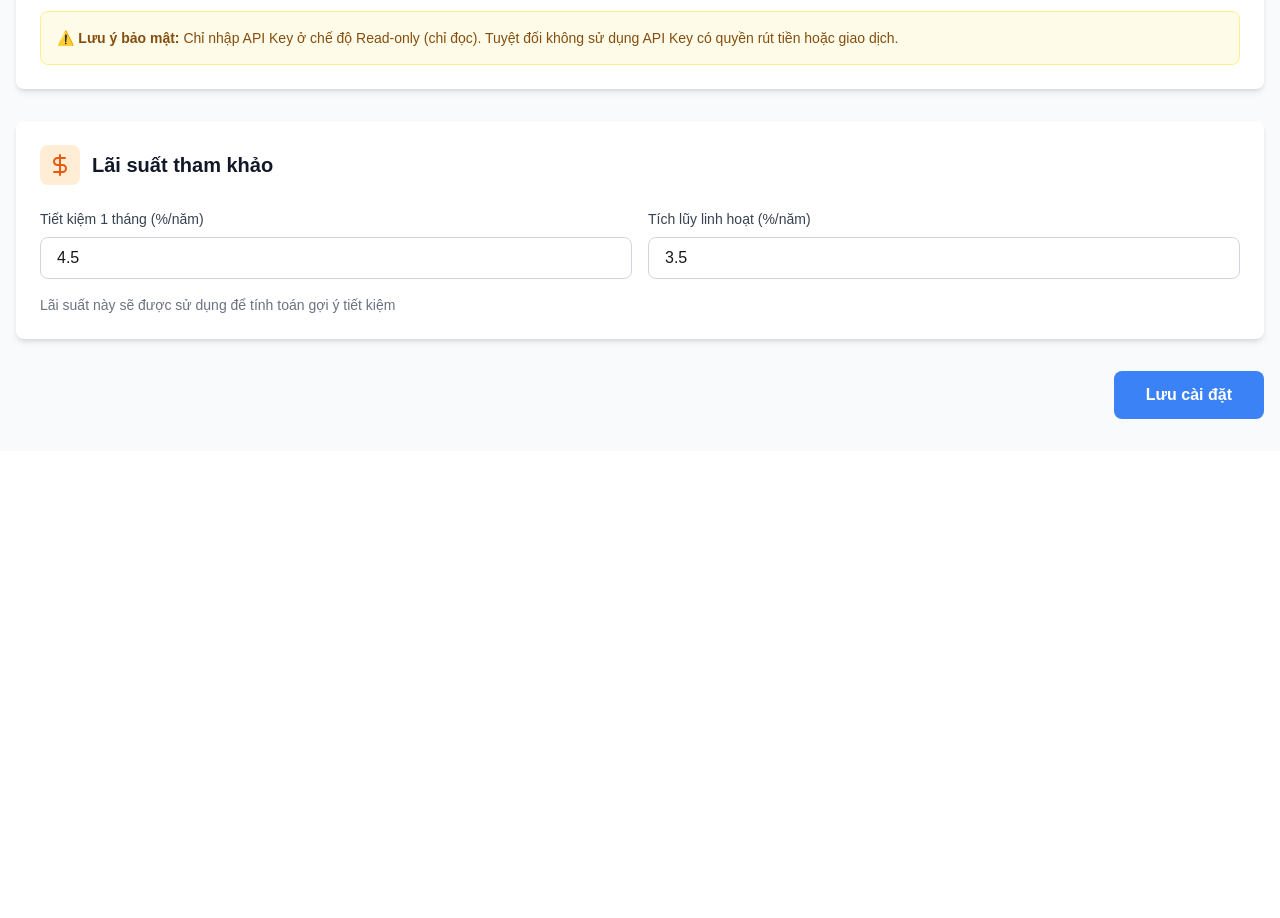
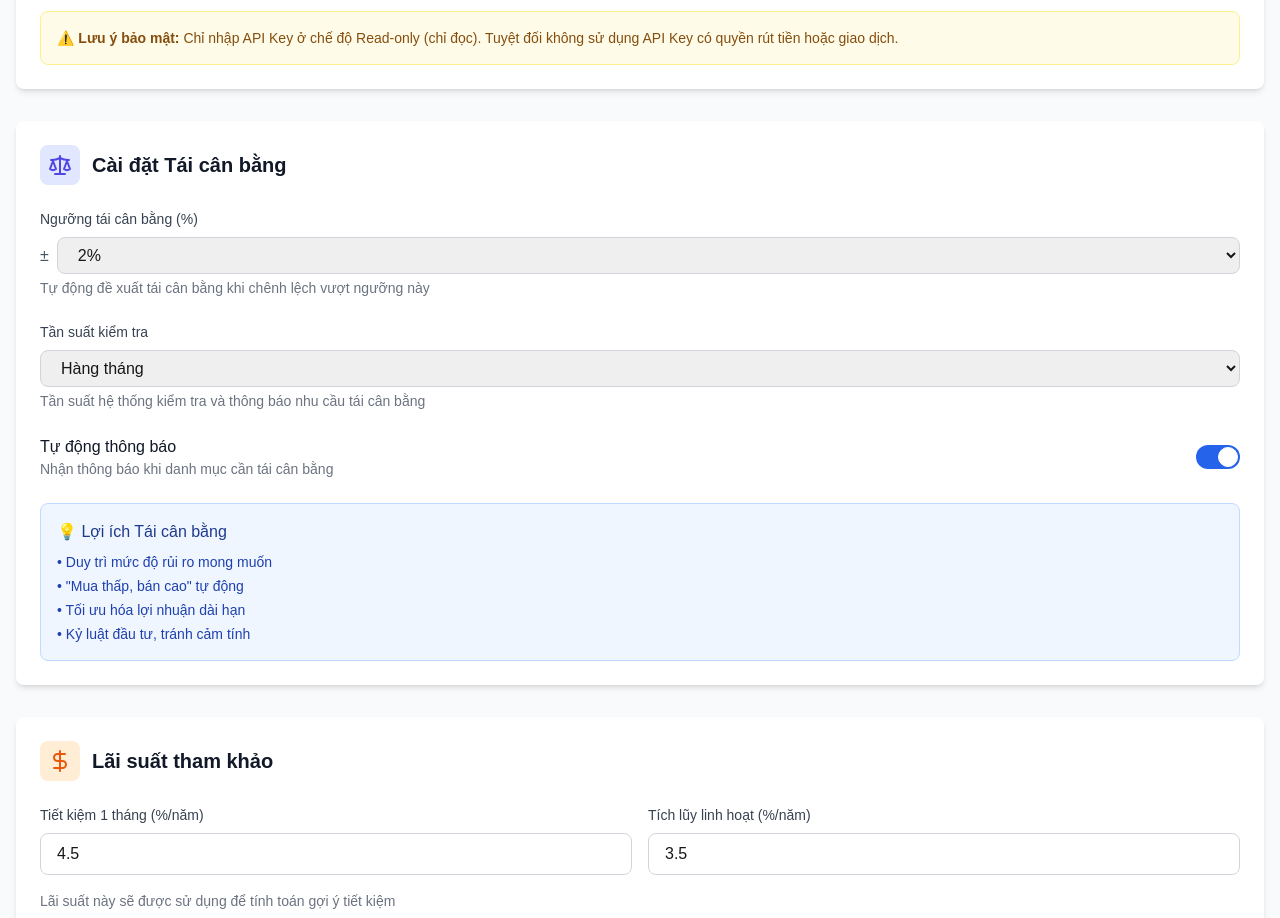
Before and after one commit to tibicrypto/quan-ly-tai-san, a Next.js app: page /settings in a window 1280 px wide. Shown: the part 1100-2018 px from the top of the page. Before the commit the page ends 1551 px from the top, so only its background shows below. Built offline with nearby package versions, Linux system fonts and the light colour scheme.

Commit message:
Move rebalance settings to settings page and add link from rebalance dashboard
Co-authored-by: tibicrypto <173438467+tibicrypto@users.noreply.github.com>

```diff
--- a/app/rebalance/page.tsx
+++ b/app/rebalance/page.tsx
@@ -250,7 +250,7 @@ export default function RebalancePage() {
         )}
       </div>
 
-      {/* Settings Card */}
+      {/* Info Cards */}
       <div className="grid grid-cols-1 md:grid-cols-2 gap-6">
         <div className="bg-blue-50 border border-blue-200 rounded-lg p-6">
           <h3 className="text-lg font-semibold text-blue-900 mb-3">⚙️ Cài đặt Tái cân bằng</h3>
@@ -268,9 +268,11 @@ export default function RebalancePage() {
               <span className="font-semibold text-blue-900">Bật</span>
             </div>
           </div>
-          <button className="mt-4 w-full bg-blue-500 text-white py-2 rounded-lg hover:bg-blue-600 transition-colors">
-            Chỉnh sửa cài đặt
-          </button>
+          <Link href="/settings">
+            <button className="mt-4 w-full bg-blue-500 text-white py-2 rounded-lg hover:bg-blue-600 transition-colors">
+              Chỉnh sửa cài đặt
+            </button>
+          </Link>
         </div>
 
         <div className="bg-green-50 border border-green-200 rounded-lg p-6">
--- a/app/settings/page.tsx
+++ b/app/settings/page.tsx
@@ -1,13 +1,16 @@
 'use client'
 
 import { useState } from 'react'
-import { Settings as SettingsIcon, Bell, DollarSign, Key } from 'lucide-react'
+import { Settings as SettingsIcon, Bell, DollarSign, Key, Scale } from 'lucide-react'
 
 export default function SettingsPage() {
   const [defaultUsdtRate, setDefaultUsdtRate] = useState('24000')
   const [enablePriceAlerts, setEnablePriceAlerts] = useState(true)
   const [enablePaymentReminders, setEnablePaymentReminders] = useState(true)
   const [reminderDaysBefore, setReminderDaysBefore] = useState('2')
+  const [rebalanceThreshold, setRebalanceThreshold] = useState('2')
+  const [rebalanceFrequency, setRebalanceFrequency] = useState('monthly')
+  const [enableRebalanceNotifications, setEnableRebalanceNotifications] = useState(true)
 
   const handleSave = () => {
     alert('Đã lưu cài đặt!')
@@ -163,6 +166,90 @@ export default function SettingsPage() {
         </div>
       </div>
 
+      {/* Rebalance Settings */}
+      <div className="bg-white rounded-lg shadow-md p-6">
+        <div className="flex items-center space-x-3 mb-6">
+          <div className="bg-indigo-100 p-2 rounded-lg">
+            <Scale className="w-6 h-6 text-indigo-600" />
+          </div>
+          <h2 className="text-xl font-semibold text-gray-900">
+            Cài đặt Tái cân bằng
+          </h2>
+        </div>
+
+        <div className="space-y-6">
+          <div>
+            <label className="block text-sm font-medium text-gray-700 mb-2">
+              Ngưỡng tái cân bằng (%)
+            </label>
+            <div className="flex items-center space-x-2">
+              <span className="text-gray-600">±</span>
+              <select
+                value={rebalanceThreshold}
+                onChange={(e) => setRebalanceThreshold(e.target.value)}
+                className="flex-1 px-4 py-2 border border-gray-300 rounded-lg focus:outline-none focus:ring-2 focus:ring-blue-500"
+              >
+                <option value="1">1%</option>
+                <option value="2">2%</option>
+                <option value="3">3%</option>
+                <option value="5">5%</option>
+                <option value="10">10%</option>
+              </select>
+            </div>
+            <p className="text-sm text-gray-500 mt-1">
+              Tự động đề xuất tái cân bằng khi chênh lệch vượt ngưỡng này
+            </p>
+          </div>
+
+          <div>
+            <label className="block text-sm font-medium text-gray-700 mb-2">
+              Tần suất kiểm tra
+            </label>
+            <select
+              value={rebalanceFrequency}
+              onChange={(e) => setRebalanceFrequency(e.target.value)}
+              className="w-full px-4 py-2 border border-gray-300 rounded-lg focus:outline-none focus:ring-2 focus:ring-blue-500"
+            >
+              <option value="weekly">Hàng tuần</option>
+              <option value="monthly">Hàng tháng</option>
+              <option value="quarterly">Hàng quý</option>
+              <option value="manual">Thủ công</option>
+            </select>
+            <p className="text-sm text-gray-500 mt-1">
+              Tần suất hệ thống kiểm tra và thông báo nhu cầu tái cân bằng
+            </p>
+          </div>
+
+          <div className="flex items-center justify-between">
+            <div>
+              <p className="font-medium text-gray-900">Tự động thông báo</p>
+              <p className="text-sm text-gray-500">
+                Nhận thông báo khi danh mục cần tái cân bằng
+              </p>
+            </div>
+            <label className="relative inline-flex items-center cursor-pointer">
+              <input
+                type="checkbox"
+                checked={enableRebalanceNotifications}
+                onChange={(e) => setEnableRebalanceNotifications(e.target.checked)}
+                className="sr-only peer"
+              />
+              <div className="w-11 h-6 bg-gray-200 peer-focus:outline-none peer-focus:ring-4 peer-focus:ring-blue-300 rounded-full peer peer-checked:after:translate-x-full peer-checked:after:border-white after:content-[''] after:absolute after:top-[2px] after:left-[2px] after:bg-white after:border-gray-300 after:border after:rounded-full after:h-5 after:w-5 after:transition-all peer-checked:bg-blue-600"></div>
+            </label>
+          </div>
+
+          <div className="bg-blue-50 border border-blue-200 rounded-lg p-4">
+            <h4 className="font-medium text-blue-900 mb-2">💡 Lợi ích Tái cân bằng</h4>
+            <ul className="space-y-1 text-sm text-blue-800">
+              <li>• Duy trì mức độ rủi ro mong muốn</li>
+              <li>• &quot;Mua thấp, bán cao&quot; tự động</li>
+              <li>• Tối ưu hóa lợi nhuận dài hạn</li>
+              <li>• Kỷ luật đầu tư, tránh cảm tính</li>
+            </ul>
+          </div>
+        </div>
+      </div>
+
       {/* Interest Rates */}
       <div className="bg-white rounded-lg shadow-md p-6">
         <div className="flex items-center space-x-3 mb-6">
```
